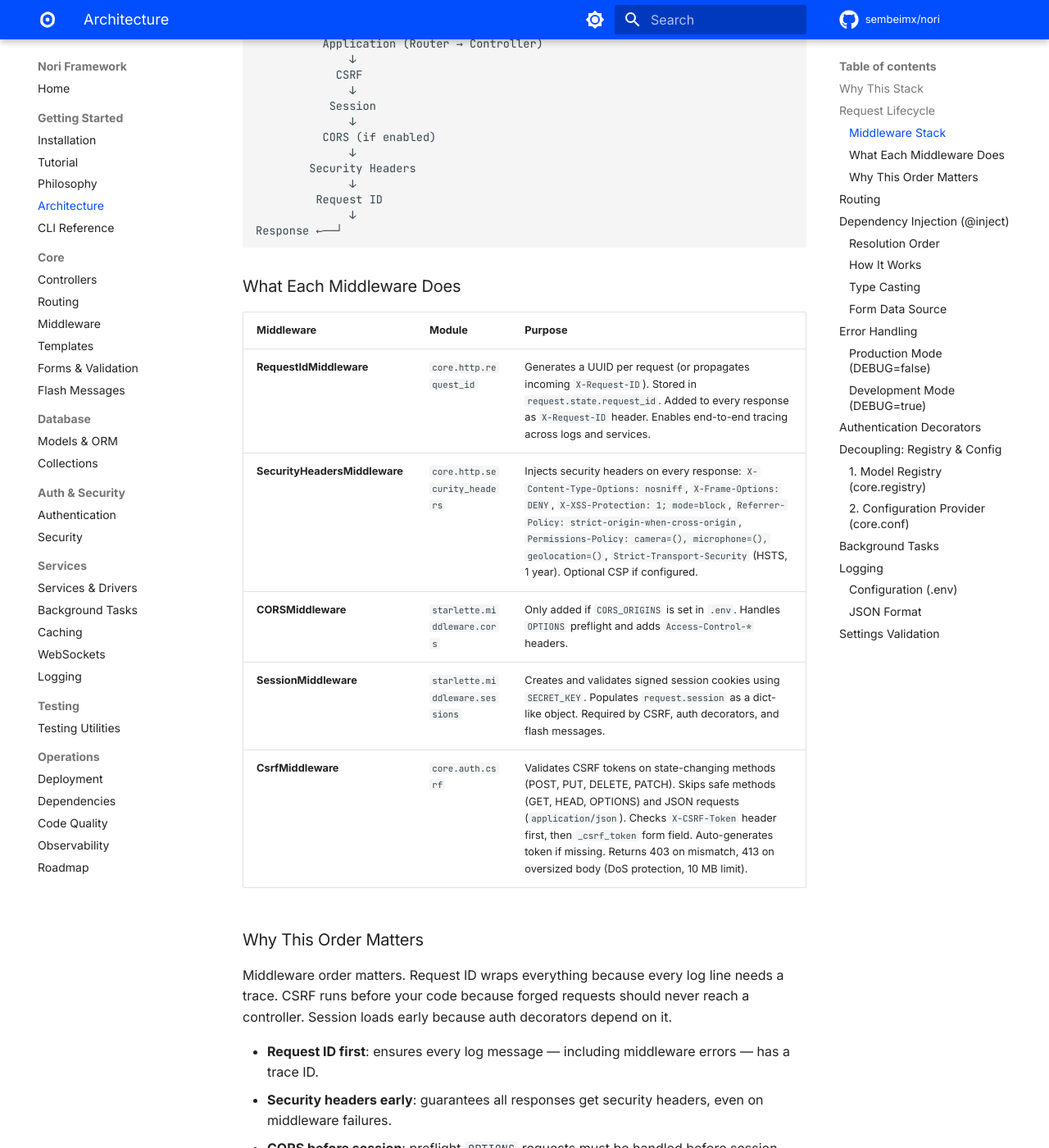
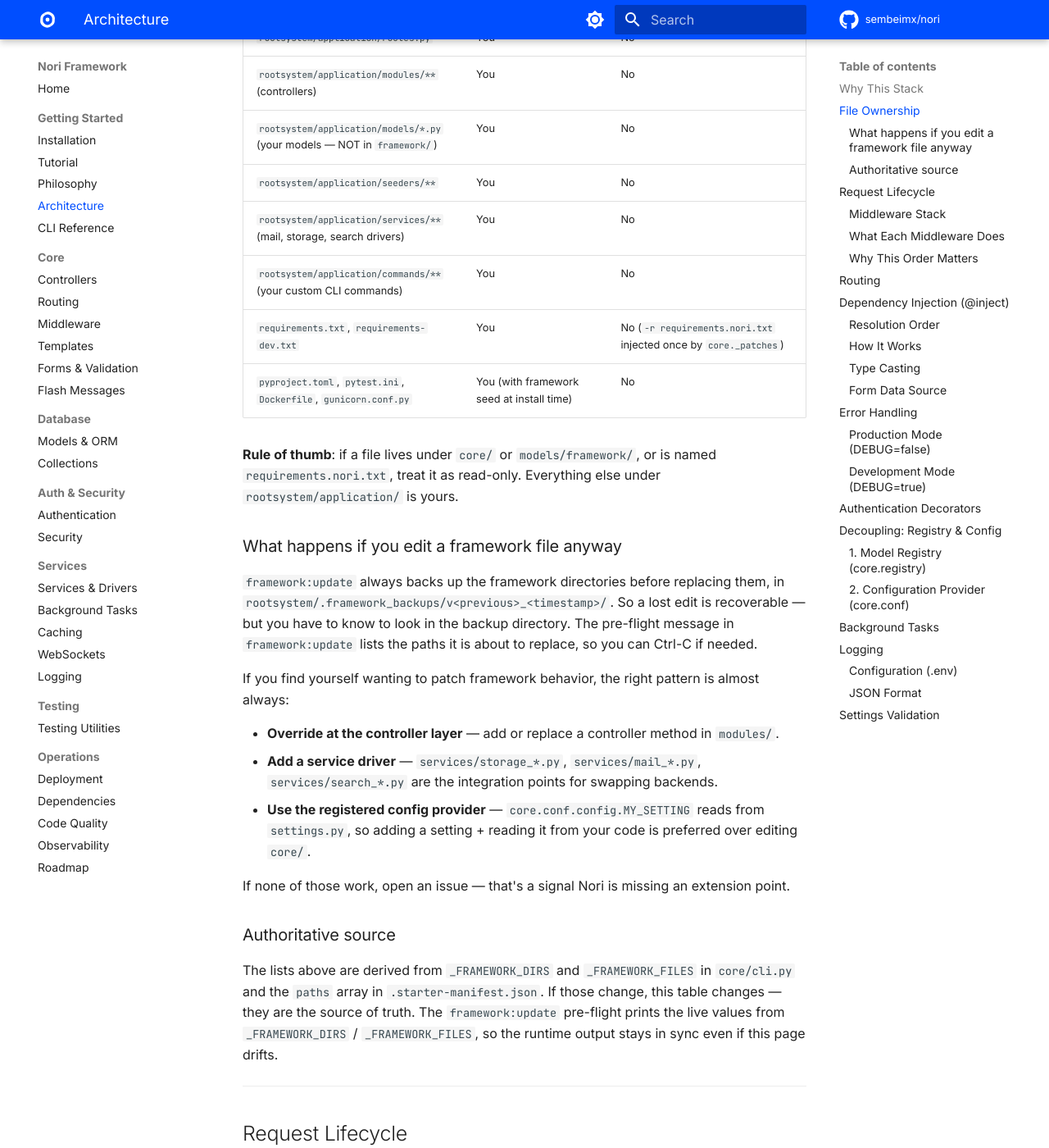
Before and after one commit to sembeimx/nori, an MkDocs documentation site: the page built from docs/architecture.md, in a window 1280 px wide and 1400 px high, scrolled down 1399 px. Shown: the whole window at 82% size. Built offline with MkDocs 1.6.1 and Material for MkDocs 9.7.7, drawn with Linux system fonts in a browser that asks for light colours; comment, search, counter and statistics services are not loaded; the version menu is left out; some of the changed text lies outside the part shown.

Commit message:
bump: v1.15.2 — file ownership signaling (#18) (#19)
Three small additive changes to make the framework/user file boundary
explicit at the moments it matters.

1. framework:update pre-flight: print "Will replace: …" with the live
   contents of _FRAMEWORK_DIRS / _FRAMEWORK_FILES before downloading.
   When backups are enabled, the backup destination prints alongside.
   With --no-backup, path list still appears but backup notice is
   suppressed. Closes the most common upgrade footgun (editing framework
   code, losing edits silently on next update) by surfacing the
   replacement list at the only moment the user can still Ctrl-C.

2. docs/architecture.md "File Ownership" section: authoritative table
   mapping every path in a Nori project to Framework / You owner and
   whether framework:update replaces it. Plus the recovery path
   (rootsystem/.framework_backups/) and the right extension points
   (controllers, service drivers, config provider) for cases users
   would otherwise reach for core/.

3. core/__init__.py: 2-line comment pointing to the docs page. No
   banner-spam in individual core/*.py files.

Test: 1 new framework_update test asserting pre-flight lists every
entry in _FRAMEWORK_DIRS / _FRAMEWORK_FILES (iterates constants, not
literal copy) plus the backup-path hint. Existing skip_backup test
extended to assert pre-flight still appears but backup notice is
suppressed.

Closes #18.

```diff
--- a/docs/architecture.md
+++ b/docs/architecture.md
@@ -15,6 +15,46 @@ Nori is built on three foundations, each chosen for a specific reason:
 - **Jinja2** — The most widely known Python template engine. No proprietary syntax, no learning curve. If you've used it anywhere else, you already know how it works in Nori.
 
 Everything else — authentication, validation, CSRF, JWT, collections, job queues — is built in pure Python with no external dependencies. These three are the pillars. The remaining dependencies are infrastructure: servers (Uvicorn, Gunicorn), database drivers (asyncmy, asyncpg), form parsing, and environment loading. None of them contain application logic — that part is ours to maintain, audit, and understand.
+
+---
+
+## File Ownership
+
+A Nori project is a mix of **framework-owned** files (replaced wholesale on `framework:update`) and **site-owned** files (preserved across updates). Knowing the boundary up front prevents the most common upgrade footgun: editing framework code, then losing those edits on the next update.
+
+| Path | Owner | Replaced on `framework:update` |
+|------|-------|--------------------------------|
+| `rootsystem/application/core/**` | Framework | **Yes** — wholesale |
+| `rootsystem/application/models/framework/**` | Framework | **Yes** — wholesale |
+| `requirements.nori.txt` | Framework | **Yes** |
+| `rootsystem/application/asgi.py` | You | No (idempotent patches injected by `core._patches`) |
+| `rootsystem/application/settings.py` | You | No |
+| `rootsystem/application/routes.py` | You | No |
+| `rootsystem/application/modules/**` (controllers) | You | No |
+| `rootsystem/application/models/*.py` (your models — NOT in `framework/`) | You | No |
+| `rootsystem/application/seeders/**` | You | No |
+| `rootsystem/application/services/**` (mail, storage, search drivers) | You | No |
+| `rootsystem/application/commands/**` (your custom CLI commands) | You | No |
+| `requirements.txt`, `requirements-dev.txt` | You | No (`-r requirements.nori.txt` injected once by `core._patches`) |
+| `pyproject.toml`, `pytest.ini`, `Dockerfile`, `gunicorn.conf.py` | You (with framework seed at install time) | No |
+
+**Rule of thumb**: if a file lives under `core/` or `models/framework/`, or is named `requirements.nori.txt`, treat it as read-only. Everything else under `rootsystem/application/` is yours.
+
+### What happens if you edit a framework file anyway
+
+`framework:update` always backs up the framework directories before replacing them, in `rootsystem/.framework_backups/v<previous>_<timestamp>/`. So a lost edit is recoverable — but you have to know to look in the backup directory. The pre-flight message in `framework:update` lists the paths it is about to replace, so you can Ctrl-C if needed.
+
+If you find yourself wanting to patch framework behavior, the right pattern is almost always:
+
+- **Override at the controller layer** — add or replace a controller method in `modules/`.
+- **Add a service driver** — `services/storage_*.py`, `services/mail_*.py`, `services/search_*.py` are the integration points for swapping backends.
+- **Use the registered config provider** — `core.conf.config.MY_SETTING` reads from `settings.py`, so adding a setting + reading it from your code is preferred over editing `core/`.
+
+If none of those work, open an issue — that's a signal Nori is missing an extension point.
+
+### Authoritative source
+
+The lists above are derived from `_FRAMEWORK_DIRS` and `_FRAMEWORK_FILES` in `core/cli.py` and the `paths` array in `.starter-manifest.json`. If those change, this table changes — they are the source of truth. The `framework:update` pre-flight prints the live values from `_FRAMEWORK_DIRS` / `_FRAMEWORK_FILES`, so the runtime output stays in sync even if this page drifts.
 
 ---
 
--- a/rootsystem/application/core/version.py
+++ b/rootsystem/application/core/version.py
@@ -2,4 +2,4 @@
 
 from __future__ import annotations
 
-__version__ = '1.15.1'
+__version__ = '1.15.2'
```
Also changed, not shown: CHANGELOG.md (+24 -0 lines), 3 other files.
